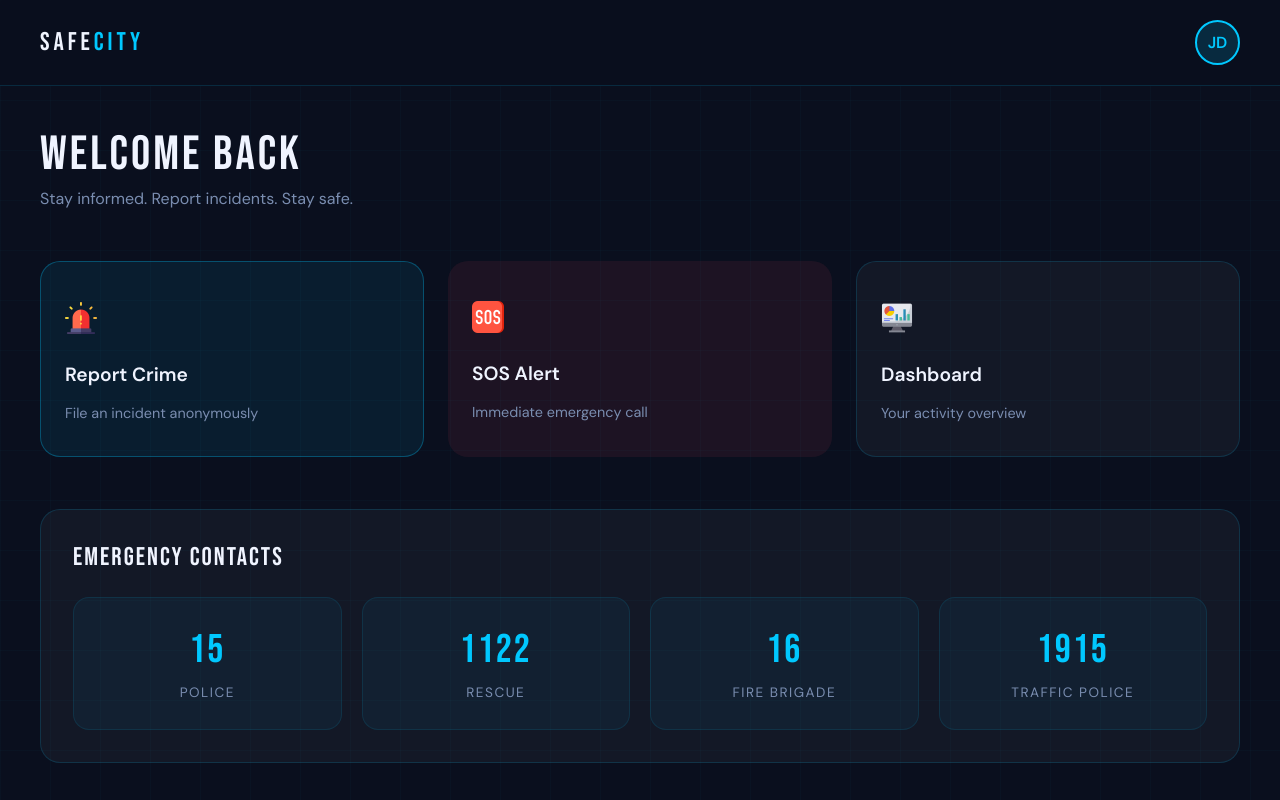
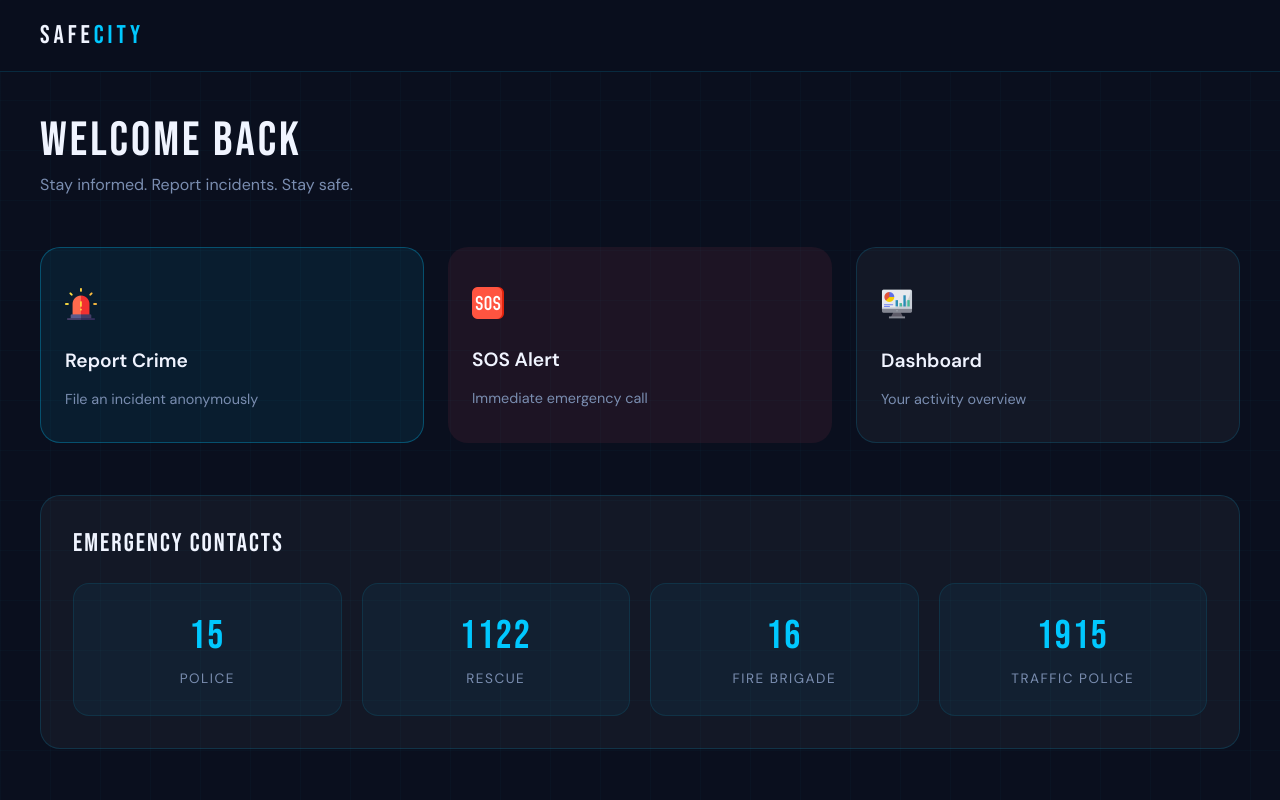
Before and after one commit to SAyeshaGhaznavi/SafeCity, a Flask app: page /portal in a window 1280 px wide. Run offline with Flask 3, Linux system fonts and the light colour scheme.

Commit message:
some ui fixes

```diff
--- a/templates/citizen_dashboard.html
+++ b/templates/citizen_dashboard.html
@@ -380,9 +380,6 @@
     <!-- HEADER (logout button removed) -->
     <div class="header">
       <div class="logo">SAFE<span>CITY</span></div>
-      <div class="header-right">
-        <div class="user-avatar">{{ session.name[0] if session.name else 'U' }}</div>
-      </div>
     </div>
 
     <!-- CONTENT -->
--- a/templates/portal.html
+++ b/templates/portal.html
@@ -398,9 +398,6 @@
     <!-- HEADER -->
     <div class="header">
       <div class="logo">SAFE<span>CITY</span></div>
-      <div class="header-right">
-        <div class="user-avatar">JD</div>
-      </div>
     </div>
 
     <!-- CONTENT -->
--- a/templates/splash.html
+++ b/templates/splash.html
@@ -424,7 +424,7 @@
             <a href="/personnel_select" class="btn btn-secondary">Personnel Login</a>
             <a href="/register_badge" class="btn btn-secondary">Register Badge</a>
           </div>
-          <div class="footer-txt">© 2025 SafeCity · FAST-NUCES · Lahore, Pakistan</div>
+          <div class="footer-txt">© 2026 SafeCity · FAST-NUCES · Lahore, Pakistan</div>
         </div>
       </div>
     </div>
```
Also changed, not shown: safecity.db.
